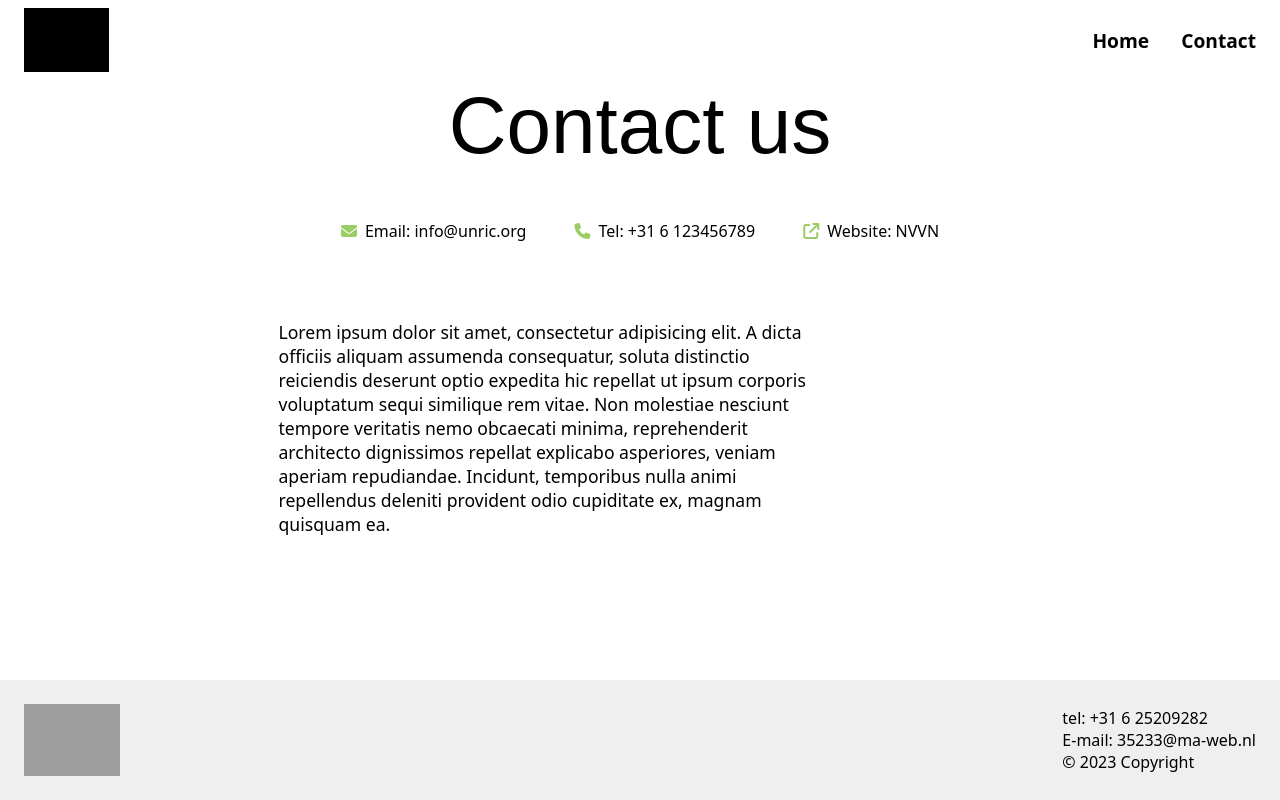
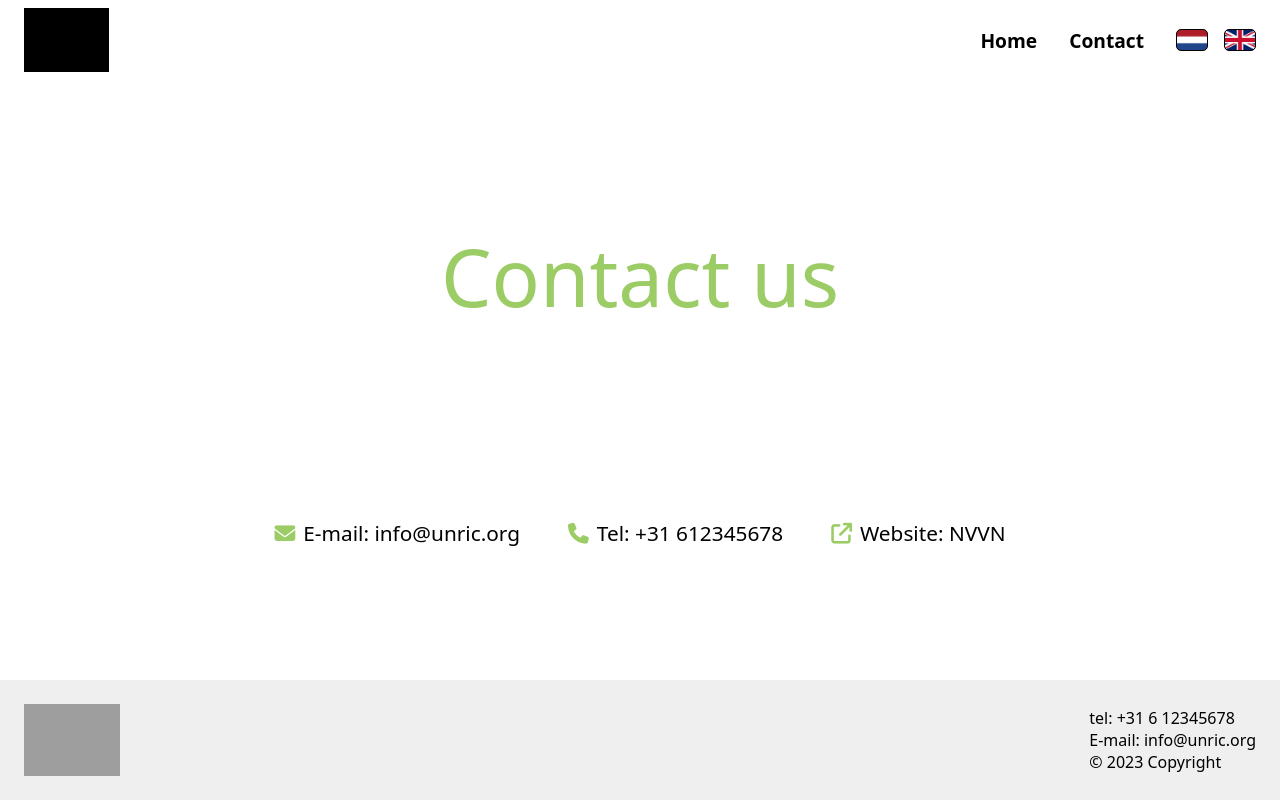
Before and after one commit to Arzoka/BOM5_Randiko, a PHP site: page /contact.html in a window 1280 px wide. Run offline with PHP 8.4, Linux system fonts and the light colour scheme; some libraries are stand-ins or nearby versions; grey boxes are pictures that could not be loaded.

Commit message:
Updated LanguageHandler, Contact.html, header, styles.sass, made everything responsive to 300px

```diff
--- a/web/contact.html
+++ b/web/contact.html
@@ -19,46 +19,39 @@
     <figure>
       <a href="index.html">Home</a>
       <a href="contact.html" class="header--contact">Contact</a>
+      <div>
+        <div id="dutch--b" class="lang--button" onclick="setLanguage('dutch')"></div>
+        <div id="english--b" class="lang--button" onclick="setLanguage('english')"></div>
+      </div>
     </figure>
   </header>
+  <main class="contact--page">
     <div class="Front">
-    <p id="contact_title">Contact us</p>
+      <p id="contact_title">Contact ons</p>
     </div>
-  <article class="heading">
-    <p>
-      Lorem ipsum dolor sit amet, consectetur adipisicing elit. A dicta
-      officiis aliquam assumenda consequatur, soluta distinctio reiciendis
-      deserunt optio expedita hic repellat ut ipsum corporis voluptatum sequi
-      similique rem vitae. Non molestiae nesciunt tempore veritatis nemo
-      obcaecati minima, reprehenderit architecto dignissimos repellat
-      explicabo asperiores, veniam aperiam repudiandae. Incidunt, temporibus
-      nulla animi repellendus deleniti provident odio cupiditate ex, magnam
-      quisquam ea.
-    </p>
-  </article>
     <section class="contact">
       <div class="email">
         <i class="fa-solid fa-envelope email--icon"></i>
-      <a href="mailto: info@unric.org">Email: info@unric.org</a>
+        <a href="mailto: info@unric.org">E-mail: info@unric.org</a>
       </div>
       <div class="tell">
         <i class="fa-solid fa-phone"></i>
-      <a href="tel: +31625209282">Tel: +31 6 123456789</a>
+        <a href="tel: +31612345678">Tel: +31 612345678</a>
       </div>
       <div class="nvvn">
         <i class="fa-solid fa-arrow-up-right-from-square"></i>
-      <a href="https://nvvn.nl/">
-        <p>Website: NVVN</p>
-      </a>
+        <a href="https://nvvn.nl/" target="_blank">
+          Website: NVVN </a>
       </div>
     </section>
+  </main>
   <footer>
     <a href="index.html">
       <img src="src/Randiko_Logo.svg" alt="/" />
     </a>
     <figure>
-      <a href="tel: +31625209282">tel: +31 6 25209282</a>
-      <a href="mailto: 35233@ma-web.nl">E-mail: 35233@ma-web.nl</a>
+      <a href="tel: +31612345678">tel: +31 6 12345678</a>
+      <a href="mailto: info@unric.org">E-mail: info@unric.org</a>
       <a href="/">© 2023 Copyright</a>
     </figure>
   </footer>
--- a/web/css/styles.css
+++ b/web/css/styles.css
@@ -57,16 +57,46 @@
 body header a img {
   height: 100%;
 }
+@media (max-width: 368px) {
+  body header a img {
+    display: none;
+  }
+}
 body header figure {
   display: flex;
   flex-direction: row;
   justify-content: space-between;
+  align-items: center;
   gap: 2rem;
 }
 body header figure a {
   font-size: 1.2rem;
   text-decoration: none;
   font-weight: bold;
+}
+body header figure div {
+  display: flex;
+  justify-content: space-between;
+  width: 5rem;
+  height: 100%;
+  align-items: center;
+}
+body header figure div .lang--button {
+  border: 1px solid black;
+  outline: none;
+  aspect-ratio: 3/2;
+  background: red;
+  width: 40%;
+  border-radius: 5px;
+  background-position: center center;
+  background-repeat: no-repeat;
+  background-size: cover;
+}
+body header figure div #dutch--b {
+  background-image: url("../src/NL_Flag.webp");
+}
+body header figure div #english--b {
+  background-image: url("../src/EN_Flag.webp");
 }
 body .slider--section {
   padding-left: 1.5rem;
@@ -198,57 +228,67 @@
 body .sdgs--section figure div div img:hover {
   height: 110%;
 }
-body .Front {
+body .contact--page {
+  min-height: 80vh;
+  display: flex;
+  flex-direction: column;
+  justify-content: space-evenly;
+  align-items: center;
+}
+@media (max-width: 748px) {
+  body .contact--page {
+    justify-content: center;
+    gap: 2rem;
+  }
+}
+body .contact--page .Front {
   display: flex;
   justify-content: center;
   align-items: center;
   font-size: 5rem;
-  font-family: sans-serif;
-  color: black;
+  text-align: center;
 }
-@media (prefers-color-scheme: dark) {
-  body .Front {
-    color: white;
+@media (max-width: 1048px) {
+  body .contact--page .Front {
+    font-size: 4rem;
   }
 }
-body .contact {
+@media (max-width: 748px) {
+  body .contact--page .Front {
+    font-size: 2.5rem;
+  }
+}
+body .contact--page .contact {
   display: flex;
   justify-content: center;
   align-items: center;
   flex-direction: row;
   gap: 3rem;
   margin-top: 3rem;
+  font-size: 1.3rem;
 }
-body .contact div {
+@media (max-width: 748px) {
+  body .contact--page .contact {
+    flex-direction: column;
+  }
+}
+body .contact--page .contact div {
   display: flex;
   flex-direction: row;
   align-items: center;
   gap: 0.5rem;
 }
-body .contact div a {
+body .contact--page .contact div a {
   text-decoration: none;
   color: black;
 }
 @media (prefers-color-scheme: dark) {
-  body .contact div a {
+  body .contact--page .contact div a {
     color: white;
   }
 }
-body .contact div a:hover {
+body .contact--page .contact div a:hover {
   text-decoration: underline;
-}
-body .heading {
-  font-size: 1.1rem;
-  width: 55ch;
-  position: absolute;
-  right: 35%;
-  top: 40%;
-  color: black;
-}
-@media (prefers-color-scheme: dark) {
-  body .heading {
-    color: white;
-  }
 }
 body footer {
   display: flex;
@@ -285,4 +325,5 @@
 }
 body footer figure a:hover {
   text-decoration: underline;
-}/*# sourceMappingURL=styles.css.map */
+}
+/*# sourceMappingURL=styles.css.map */
--- a/web/css/styles.sass
+++ b/web/css/styles.sass
@@ -46,17 +46,41 @@
 
             img
                 height: 100%
+                @media (max-width: 368px)
+                    display: none
 
         figure
             display: flex
             flex-direction: row
             justify-content: space-between
+            align-items: center
             gap: 2rem
 
             a
                 font-size: 1.2rem
                 text-decoration: none
                 font-weight: bold
+            div
+                display: flex
+                justify-content: space-between
+                width: 5rem
+                height: 100%
+                align-items: center
+                .lang--button
+                    border: 1px solid black
+                    outline: none
+                    aspect-ratio: 3/2
+                    background: red
+                    width: 40%
+                    border-radius: 5px
+                    background-position: center center
+                    background-repeat: no-repeat
+                    background-size: cover
+
+                #dutch--b
+                    background-image: url("../src/NL_Flag.webp")
+                #english--b
+                    background-image: url("../src/EN_Flag.webp")
     .slider--section
         padding-left: 1.5rem
         padding-right: 1.5rem
@@ -160,43 +184,52 @@
                         &:hover
                             height: 110%
 
-    .Front
+    .contact--page
+        min-height: 80vh
         display: flex
-        justify-content: center
+        flex-direction: column
+        justify-content: space-evenly
         align-items: center
-        font-size: 5rem
-        font-family: sans-serif
-        color: black
-        @media (prefers-color-scheme: dark)
-            color: white
-    .contact
-        display: flex
-        justify-content: center
-        align-items: center
-        flex-direction: row
-        gap: 3rem
-        margin-top: 3rem
-        div
+        @media (max-width: 748px)
+            justify-content: center
+            gap: 2rem
+
+        .Front
+
             display: flex
+            justify-content: center
+            align-items: center
+            font-size: 5rem
+            text-align: center
+
+            @media (max-width: 1048px)
+                font-size: 4rem
+            @media (max-width: 748px)
+                font-size: 2.5rem
+        .contact
+            display: flex
+            justify-content: center
+            align-items: center
             flex-direction: row
-            align-items: center
-            gap: 0.5rem
-            a
-                text-decoration: none
-                color: black
-                @media (prefers-color-scheme: dark)
-                    color: white
-                &:hover
-                    text-decoration: underline
-    .heading
-        font-size: 1.1rem
-        width: 55ch
-        position: absolute
-        right: 35%
-        top: 40%
-        color: black
-        @media (prefers-color-scheme: dark)
-            color: white
+            gap: 3rem
+            margin-top: 3rem
+            font-size: 1.3rem
+
+            @media (max-width: 748px)
+                flex-direction: column
+
+            div
+                display: flex
+                flex-direction: row
+                align-items: center
+                gap: 0.5rem
+                a
+                    text-decoration: none
+                    color: black
+                    @media (prefers-color-scheme: dark)
+                        color: white
+                    &:hover
+                        text-decoration: underline
 
     footer
         display: flex
--- a/web/data.json
+++ b/web/data.json
@@ -6,7 +6,7 @@
             "OurSDGs":"Onze SDGs"
         },
         "contact": {
-            "Title":"Neem contact op met ons"
+            "Title":"Neem contact met ons op"
         }
     },
 
--- a/web/js/LanguageHandler.js
+++ b/web/js/LanguageHandler.js
@@ -1,5 +1,4 @@
-let current_data;
-
+const doLanguageCheck = () => {
   fetch("data.json")
     .then((response) => response.json())
     .then((data) => {
@@ -9,9 +8,9 @@
       } else doLanguageInput(data.nl);
     })
     .catch((error) => console.log(error));
+};
 
 const doLanguageInput = (data) => {
-  console.log(data);
   if (document.getElementById("SDG_Overview")) {
     document.getElementById("SDG_Overview").innerHTML = data.index.Overview;
     document.getElementById("play_SDG").innerHTML = data.index.PlaySDG;
@@ -20,3 +19,14 @@
     document.getElementById("contact_title").innerHTML = data.contact.Title;
   }
 };
+
+const setLanguage = (lang) => {
+  if (lang == "dutch") {
+    localStorage.setItem("language", "dutch");
+  } else {
+    localStorage.setItem("language", "english");
+  }
+  doLanguageCheck();
+};
+
+doLanguageCheck();
```
Also changed, not shown: web/index.html (+6 -2 lines), web/css/styles.sass.min.css, web/src/EN_Flag.webp (added), web/src/NL_Flag.webp (added), 2 other files. Lines whose indentation alone changed are shown as unchanged.
